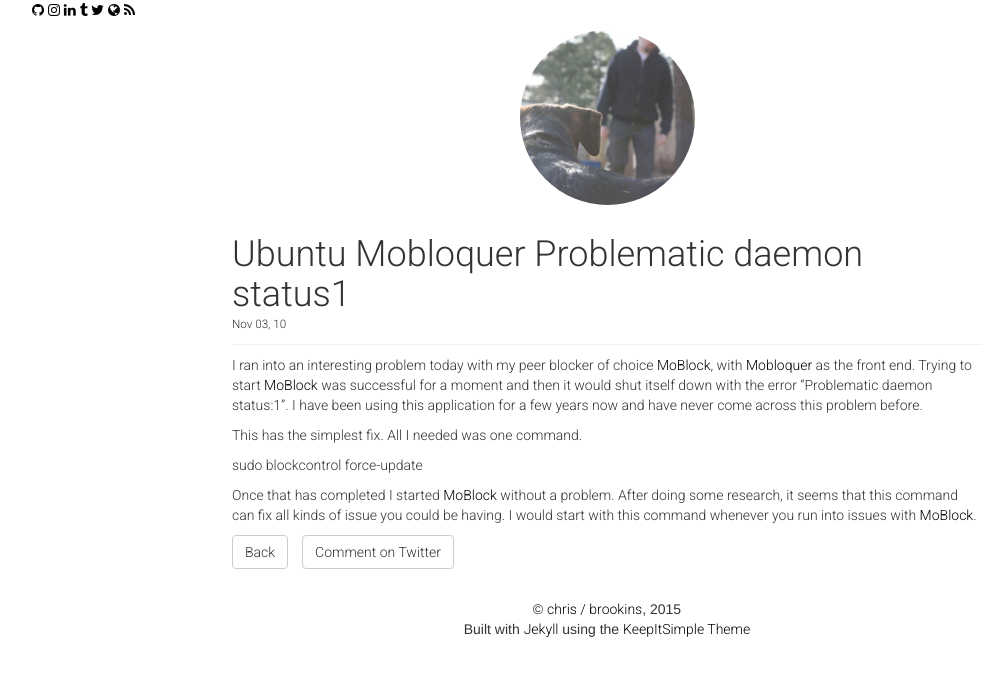
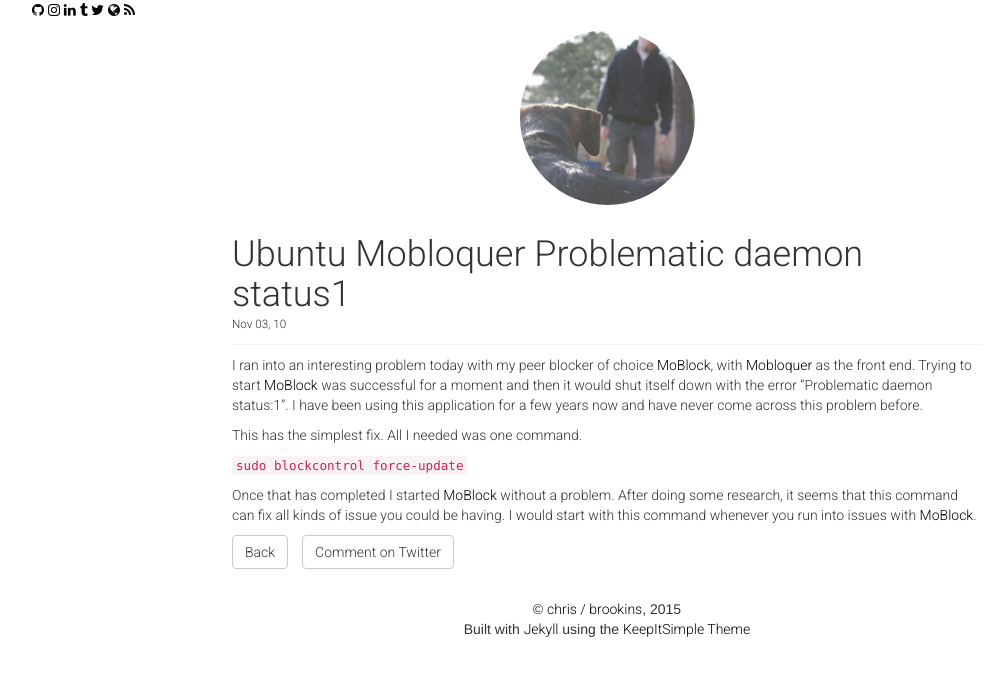
Before and after one commit to cbrookins/cbrookins.github.io, a Jekyll site: the page built from _posts/2010-11-03-Ubuntu-Mobloquer-Problematic-daemon-status1.markdown, in a window 1280 px wide. Shown: the top 676 px of the page, without its empty margins (33-1040 px from the left). Built offline with Jekyll 4.4.1, drawn with Linux system fonts in a browser that asks for light colours; nearby versions of some CDN libraries.

```diff
--- a/_posts/2010-11-03-Ubuntu-Mobloquer-Problematic-daemon-status1.markdown
+++ b/_posts/2010-11-03-Ubuntu-Mobloquer-Problematic-daemon-status1.markdown
@@ -8,7 +8,7 @@ I ran into an interesting problem today with my peer blocker of choice <a href="
 
 This has the simplest fix. All I needed was one command.
 
-sudo blockcontrol force-update
+`sudo blockcontrol force-update`
 
 
 Once that has completed I started <a href="http://moblock.berlios.de/" target="_blank">MoBlock</a> without a problem. After doing some research, it seems that this command can fix all kinds of issue you could be having. I would start with this command whenever you run into issues with <a href="http://moblock.berlios.de/" target="_blank">MoBlock</a>.
```
